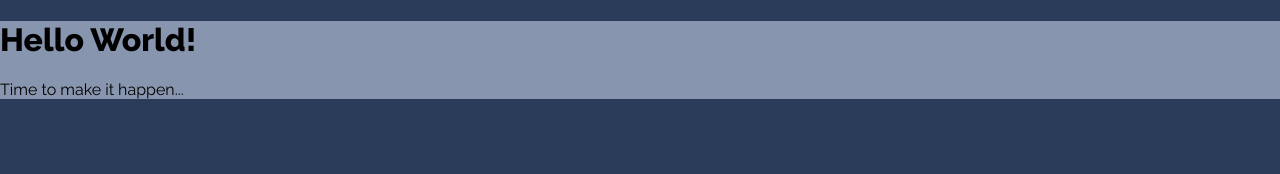
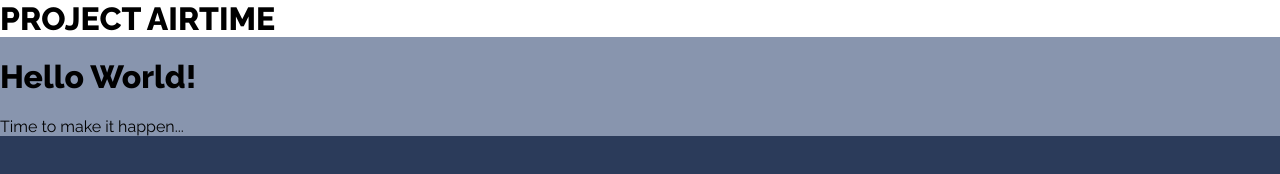
Before and after one commit to blocknroll/projectairtime, a Gatsby site: page / in a window 1280 px wide. Built offline with nearby package versions, Linux system fonts and the light colour scheme; Gatsby itself is replaced by a stand-in of ours.

Commit message:
Add header.js component. Add styling in navStyles.module.scss

```diff
--- /dev/null
+++ b/src/components/header.js
@@ -0,0 +1,6 @@
+import React from "react"
+import navStyles from "../styles/navStyles.module.scss"
+
+export default function Header({ children }) {
+  return <header className={navStyles.header}>{children}</header>
+}
--- a/src/components/layout.js
+++ b/src/components/layout.js
@@ -1,6 +1,14 @@
 import React from "react"
+import Header from "./header"
 import layoutStyles from "../styles/layoutStyles.module.scss"
 
 export default function Layout({ children }) {
-  return <div className={layoutStyles.layout}>{children}</div>
+  return (
+    <div className={layoutStyles.layout}>
+      <Header>
+        <h1>PROJECT AIRTIME</h1>
+      </Header>
+      {children}
+    </div>
+  )
 }
--- /dev/null
+++ b/src/styles/navStyles.module.scss
@@ -0,0 +1,7 @@
+header {
+  background-color: white;
+
+  h1 {
+    margin: 0;
+  }
+}
```
